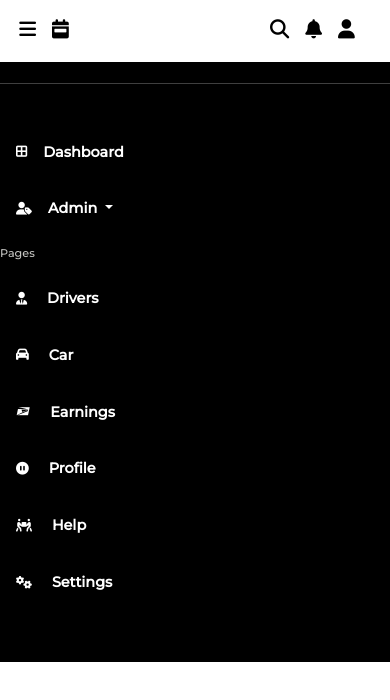
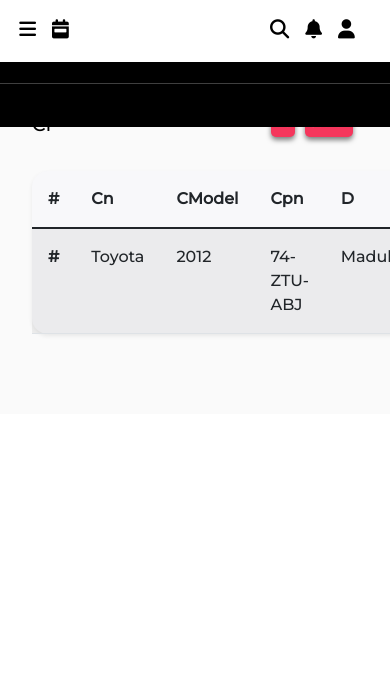
Before and after one commit to victorkhachi/newTookuai, a React (Create React App) app in the folder toouukia/: page /cModel in a window 390 px wide. Shown: the top 700 px of the page. Built offline with nearby package versions, Linux system fonts and the light colour scheme; some icons are missing.

Commit message:
responsiveness

```diff
--- a/toouukia/db.json
+++ b/toouukia/db.json
@@ -1,5 +1,14 @@
 {
-  "list": [],
+  "list": [
+    {
+      "item": "Maduka",
+      "id": 1
+    },
+    {
+      "item": "Jacob",
+      "id": 2
+    }
+  ],
   "signUp": [
     {
       "item": "boo",
--- a/toouukia/src/components/CarTable.js
+++ b/toouukia/src/components/CarTable.js
@@ -7,6 +7,7 @@ import ADriver from './aDriver';
 
      this.state = {
        isActive2: false,
+       isActive3: false,
        isActive: false,
      };
    }
@@ -16,6 +17,9 @@ import ADriver from './aDriver';
    };
    handleToggle = () => {
      this.setState({ isActive: !this.state.isActive });
+   };
+   handleTogg = () => {
+     this.setState({ isActive3: !this.state.isActive3 });
    };
    render() {
      const items = this.props.items;
@@ -33,6 +37,16 @@ import ADriver from './aDriver';
              </tr>{" "}
            </thead>
            <tbody>
+             <tr>
+               <th scope="row">#</th>
+               <td onClick={this.handleTogg}>Toyota</td>
+               <td>2012</td>
+               <td>74-ZTU-ABJ</td>
+               {/* {items.map((item) => { */}
+                  <td>Maduka</td>;
+               {/* })} */}
+             </tr>
+
              {items.map((item) => {
                return (
                  <tr>
@@ -58,10 +72,25 @@ import ADriver from './aDriver';
                  </>
                );
              })}
-
              <button className="btnnn" onClick={this.handleToggl}>
                Assign Driver
              </button>
+           </div>
+         ) : null}
+         {this.state.isActive3 ? (
+           <div className="box">
+             <>
+               <p className="boxxx">Name: Toyota</p>
+               <p className="boxxx">Model: 2012</p>
+               <p className="boxxx">plateNum:74-ZTU-ABJ</p>
+               {/* {items.map((item) => { */}
+                  <p className="boxxx">Assigned Driver: Maduka</p>
+               {/* })} */}
+             </>
+
+             {/* <button className="btnnn" onClick={this.handleToggl}>
+               Assign Driver
+             </button> */}
            </div>
          ) : null}
          {/* <div className="box">
--- a/toouukia/src/components/Sidenav.js
+++ b/toouukia/src/components/Sidenav.js
@@ -11,71 +11,7 @@ const Sidenav = () => {
           T<span className="log">OO</span>KUAI
         </h1>
         <hr></hr>
-        <nav>
-          <ul>
-            <li>
-              <NavLink to="/Dash" className="li">
-                <i className="fas fa-border-all"></i>
-                {t("dashboard")}
-              </NavLink>
-            </li>
-            {/* <li>
-              <NavLink to="/analytics" className="li">
-                <i class="fas fa-project-diagram"></i>Analytics
-              </NavLink>{" "}
-            </li> */}
-            <li
-              className=" ul dropdown-toggle"
-              data-bs-toggle="dropdown"
-              aria-expanded="false"
-            >
-              <i className="fas fa-user-tag"></i>
-              {t("admin")}
-            </li>
 
-            <ul className=" dm dropdown-menu">
-              <NavLink to="/admin" className="li">
-                {t("AdminNav")}
-              </NavLink>
-            </ul>
-          </ul>
-          <p className="br">Pages</p>
-
-          <ul className="ul2">
-            <li>
-              <NavLink to="/drivers" className="li">
-                <i className="fas fa-user-tie"></i> {t("driver")}
-              </NavLink>
-            </li>
-            <li>
-              <NavLink to="/cModel" className="li">
-                <i className="fas fa-car"></i> {t("car")}
-              </NavLink>{" "}
-            </li>
-            <li>
-              <NavLink to="/rp" className="li">
-                <i className="fab fa-usps"></i> {t("earnings")}
-              </NavLink>{" "}
-            </li>
-            <li>
-              <NavLink to="/profile" className="li">
-                <i className="fas fa-pause-circle"></i> {t("profile")}
-              </NavLink>{" "}
-            </li>
-
-            <li>
-              <NavLink to="/help" className="li">
-                <i className="fas fa-people-carry"></i> {t("help")}
-              </NavLink>{" "}
-            </li>
-
-            <li>
-              <NavLink to="/settings" className="li">
-                <i className="fas fa-cogs"></i> {t("settings")}
-              </NavLink>{" "}
-            </li>
-          </ul>
-        </nav>
       </header>
     </section>
   );
--- a/toouukia/src/index.css
+++ b/toouukia/src/index.css
@@ -384,11 +384,16 @@ form {
   left:12%;
 }
 .box{
+  border-radius: 10px;
+padding: 1rem;
   position: absolute;
   display: flex;
   flex-direction: column;
-   background-color: #ff0033;
+   background-color: black;
   color: white !important;
+}
+.boxxx{
+font-size: 1rem;
 }
 .inputt::placeholder{
   padding: 0 .5rem !important;
@@ -402,9 +407,13 @@ form {
   background-color: #ff0033;
   color: white;
 }
-.logo{
- margin:1.5rem 1.2rem;
+.logoIm{
+ width: 20rem;
+ height: 18rem;
 }
 .log{
   color: red;
 }
+.logo{
+  margin:1.5rem 1.2rem;
+}
--- a/toouukia/src/index.js
+++ b/toouukia/src/index.js
@@ -10,21 +10,7 @@ import LanguageDetector from "i18next-browser-languagedetector";
 import HttpApi from "i18next-http-backend";
 import "flag-icon-css/css/flag-icons.min.css"
 i18n
-  .use(initReactI18next) // passes i18n down to react-i18next
-  .use(LanguageDetector)
-  .use(HttpApi)
-  .init({
-    supportedLngs:["en", "ar"],
-    fallbackLng: "en",
-    detection: {
-      order:  ["cookie","htmlTag", "localStorage", "path", "subdomain"],
-      caches: ["cookie"],
-    },
-    backend: {
-      loadPath: "/assets/locales/{{lng}}/translation.json",
-    },
-    react:{useSuspense:false}
-  });
+
 ReactDOM.render(
   <React.StrictMode>
     <App />
```
